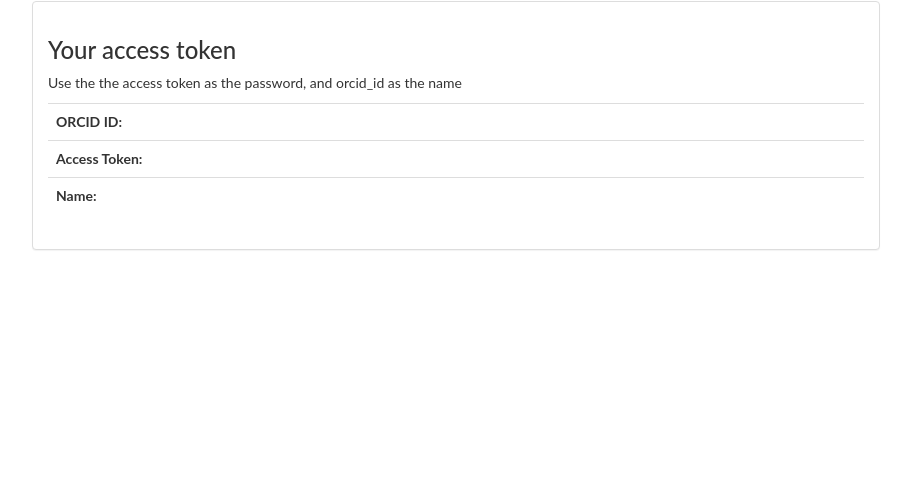
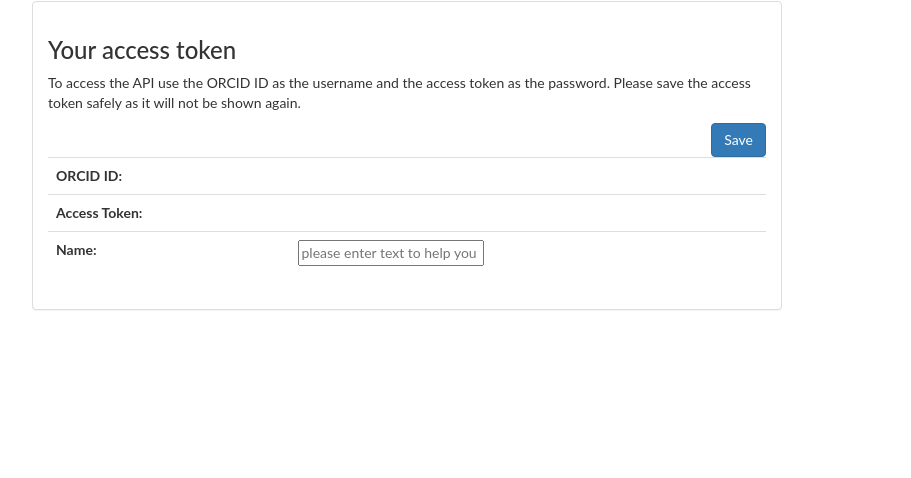
Before and after one commit to lukasheinrich/recast-newfrontend, a Flask app: template recastfrontend/templates/new_token.html in a window 1280 px wide. Shown: the part 322-800 px from the top of the page, without its empty margins (38-949 px from the left). Run offline with Flask 2, Linux system fonts and the light colour scheme; the template is opened without the code that fills it, so the values that code supplies are empty; parts of the project's set-up code (start-up, migrations or seed data) failed here and were passed over; some libraries are stand-ins or nearby versions.

Commit message:
updating token page'

```diff
--- a/recastfrontend/templates/base.html
+++ b/recastfrontend/templates/base.html
@@ -65,7 +65,7 @@
 	    <!--- current_user -->
 	    {% if current_user and not current_user.is_anonymous %}
 	    <!-- current_user and not current_user.is_anonymous() --> <!-- re-check this!! -->
-            <li><a href="{{url_for('profile')}}">{{current_user.name()}}</a></li>
+            <li><a href="{{url_for('profile')}}"><i class="fa fa-user"></i>&nbsp; {{current_user.name()}}</a></li>
             <li><a href="/logout">(Logout)</a></li>
             {% else %}
             <li><a href="/login">Login</a></li>
--- a/recastfrontend/templates/new_token.html
+++ b/recastfrontend/templates/new_token.html
@@ -4,12 +4,13 @@
 
 <div class="container">
   <div class="row">
-    <div class="col-md-9 col-sm-12">
+    <div class="col-md-8 col-sm-12">
       <div class="panel panel-default profile-panel">
 	<div class="panel-body">
 	  <h3>Your access token</h3>
-	  <p>Use the the access token as the password, and orcid_id as the name</p>
+	  <p>To access the API use the ORCID ID as the username and the access token as the password. Please save the access token safely as it will not be shown again.</p>
 	  <table class="table table-responsive">
+	    <form action="/token" method="POST">
 	      <tbody>
 		<tr>
 		  <td><strong>ORCID ID: </strong></td>
@@ -21,8 +22,10 @@
 		</tr>
 		<tr>
 		  <td><strong>Name: </strong></td>
-		<td></td>
+		  <td><input type="text" name="name" placeholder="please enter text to help you remember this token" /></td>
 	      </tbody>
+	      <button type="submit" class="btn btn-primary pull-right">Save</button>
+	    </form>
 	</div>
       </div>
     </div>
```
Lines whose indentation alone changed are shown as unchanged.
